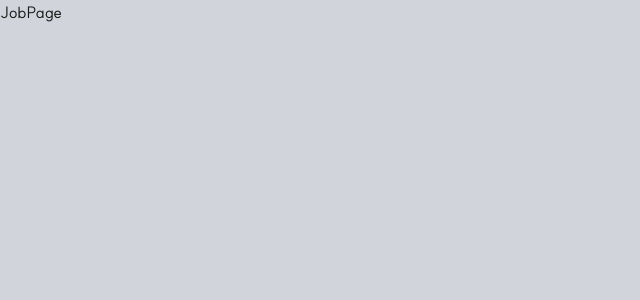
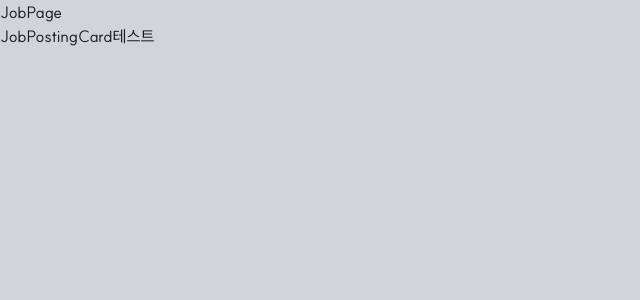
Before and after one commit to choichangyeon/ChickMate, a Next.js app: page /job in a window 1280 px wide. Shown: the top 300 px of the page, without its empty margins (0-640 px from the left). Built offline with nearby package versions, Linux system fonts and the light colour scheme.

Commit message:
feat:#40 job post card component 생성

```diff
--- a/src/app/job/page.tsx
+++ b/src/app/job/page.tsx
@@ -1,5 +1,11 @@
+import JobPostingCard from '@/features/job/job-posting-card';
 const JobPage = () => {
-  return <div>JobPage</div>;
+  return (
+    <div>
+      JobPage
+      <JobPostingCard />
+    </div>
+  );
 };
 
 export default JobPage;
--- /dev/null
+++ b/src/features/job/job-posting-card.tsx
@@ -0,0 +1,23 @@
+'use client';
+
+import { getJobByUserMetaData } from '@/features/job/api/client-services';
+
+const JobPostingCard = () => {
+  const handleClick = async () => {
+    // TODO : 유저 데이터 가져오기
+    await getJobByUserMetaData({
+      educationLevel: '대학교 졸업(4년제)',
+      location: { mainRegion: '서울' },
+      experienceType: '경력',
+      jobType: 'IT개발·데이터',
+    });
+  };
+  return (
+    <div>
+      JobPostingCard
+      <button onClick={handleClick}>테스트</button>
+    </div>
+  );
+};
+
+export default JobPostingCard;
```
